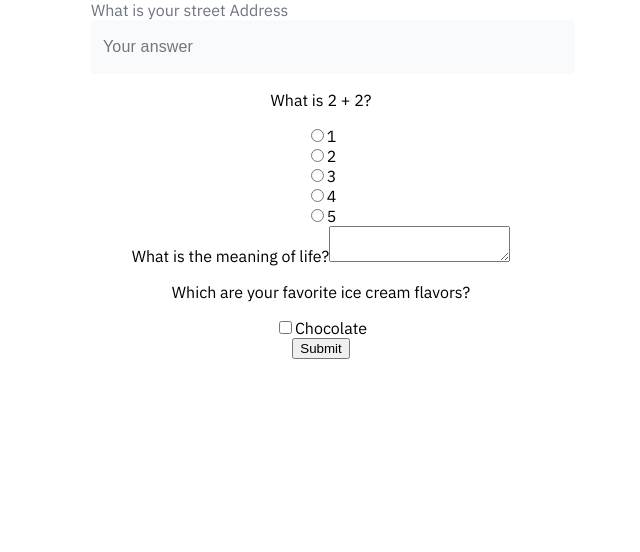
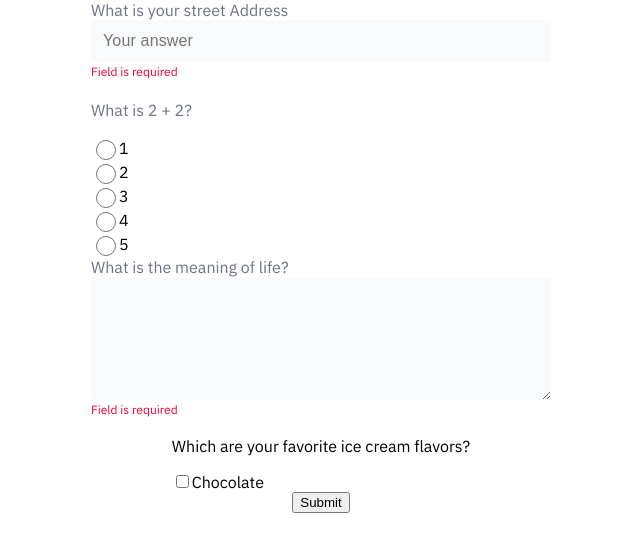
Before and after one commit to stevejd88/custom-form, a React (Create React App) app: page / in a window 1280 px wide. Shown: the top 552 px of the page, without its empty margins (319-959 px from the left). Built offline with nearby package versions, Linux system fonts and the light colour scheme.

Commit message:
Add radio button styles and adjust input field styles

```diff
--- a/src/App.css
+++ b/src/App.css
@@ -1,11 +1,16 @@
+* {
+  box-sizing: border-box;
+}
+
 .App {
-  text-align: center;
   font-family: "IBM Plex Sans", sans-serif;
 }
 
 form {
-  align-items: center;
   display: flex;
   flex-direction: column;
   justify-content: space-between;
+  align-items: center;
+  width: 460px;
+  margin: 0 auto;
 }
--- a/src/components/form-input/form-input.component.jsx
+++ b/src/components/form-input/form-input.component.jsx
@@ -27,6 +27,7 @@ const FormInput = ({
         disabled={disabled}
         placeholder={placeholder}
       ></input>
+      <p className='error'>Field is required</p>
     </div>
   );
 };
--- a/src/components/form-input/form-input.styles.css
+++ b/src/components/form-input/form-input.styles.css
@@ -4,8 +4,7 @@
   align-items: flex-start;
   width: 460px;
   height: 74px;
-  left: 16px;
-  top: 16px;
+  margin-bottom: 10px;
 }
 
 .text-input .input {
@@ -21,27 +20,31 @@
   font-size: 16px;
   line-height: 150%;
   letter-spacing: 0.01em;
-  position: static;
   background: #f8fafc;
   border: none;
   border-radius: 4px;
-  left: 0px;
-  top: 26px;
 }
 
 .input:focus {
+  outline: none !important;
   color: #3b4256;
   border: 1px solid #0048d9;
   padding: 12px;
   width: 460px;
   height: 48px;
-  box-sizing: border-box;
 }
 
 .text-input label {
   color: #6f7482;
-  /* position: static; */
+  font-size: 16px;
   height: 24px;
   left: 0px;
   top: 0px;
 }
+
+.error {
+  color: #ed0131;
+  font-size: 12px;
+  line-height: 16px;
+  margin: 2px 0;
+}
--- a/src/components/radio/radio.component.jsx
+++ b/src/components/radio/radio.component.jsx
@@ -1,13 +1,16 @@
 import React from "react";
+
+import "./radio.styles.css";
 
 const Radio = ({ label, name, options, type, onChange }) => {
   return (
-    <div className='radio-group'>
+    <div className='radio'>
       <p>{label}</p>
       {options.map((option) => {
         return (
           <div className='radio-group'>
             <input
+              className='radio-input'
               type={type}
               id={option.toLowerCase()}
               name={name}
--- /dev/null
+++ b/src/components/radio/radio.styles.css
@@ -0,0 +1,33 @@
+.radio {
+  display: flex;
+  flex-direction: column;
+  align-items: flex-start;
+  padding: 0px;
+  width: 460px;
+}
+
+.radio-group {
+  display: flex;
+  flex-direction: row;
+  align-items: center;
+  padding: 0px;
+  width: 63px;
+  height: 24px;
+}
+
+.radio input {
+  color: #ffffff;
+  width: 20px;
+  height: 20px;
+}
+
+.radio p {
+  color: #6f7482;
+  font-size: 16px;
+}
+
+.radio-group:hover {
+  background-color: red;
+  /* width: 20px;
+  height: 20px; */
+}
--- a/src/components/text-area/text-area.component.jsx
+++ b/src/components/text-area/text-area.component.jsx
@@ -1,8 +1,10 @@
 import React from "react";
+
+import "./text-area.styles.css";
 
 const TextArea = ({ onChange, label, id, name, value, disabled }) => {
   return (
-    <div className='group'>
+    <div className='text-area-group'>
       <label for={id}>{label}</label>
       <textarea
         className='input'
@@ -12,6 +14,7 @@ const TextArea = ({ onChange, label, id, name, value, disabled }) => {
         onChange={onChange}
         disabled={disabled}
       ></textarea>
+      <p className='error'>Field is required</p>
     </div>
   );
 };
--- /dev/null
+++ b/src/components/text-area/text-area.styles.css
@@ -0,0 +1,37 @@
+.text-area-group {
+  display: flex;
+  flex-direction: column;
+  align-items: flex-start;
+  padding: 0px;
+  width: 460px;
+  height: 164px;
+}
+
+.text-area-group label {
+  color: #6f7482;
+  width: 460px;
+  height: 23px;
+  font-style: normal;
+  font-weight: normal;
+  font-size: 16px;
+  line-height: 140%;
+}
+
+.text-area-group textarea {
+  width: 460px;
+  max-width: 460px;
+  height: 139px;
+  background-color: #f8fafc;
+  border: none;
+  border-radius: 4px;
+}
+.text-area-group textarea:focus {
+  display: flex;
+  flex-direction: column;
+  align-items: flex-start;
+  padding: 12px;
+  position: static;
+  width: 460px;
+  height: 139px;
+  border-radius: 4px;
+}
```
